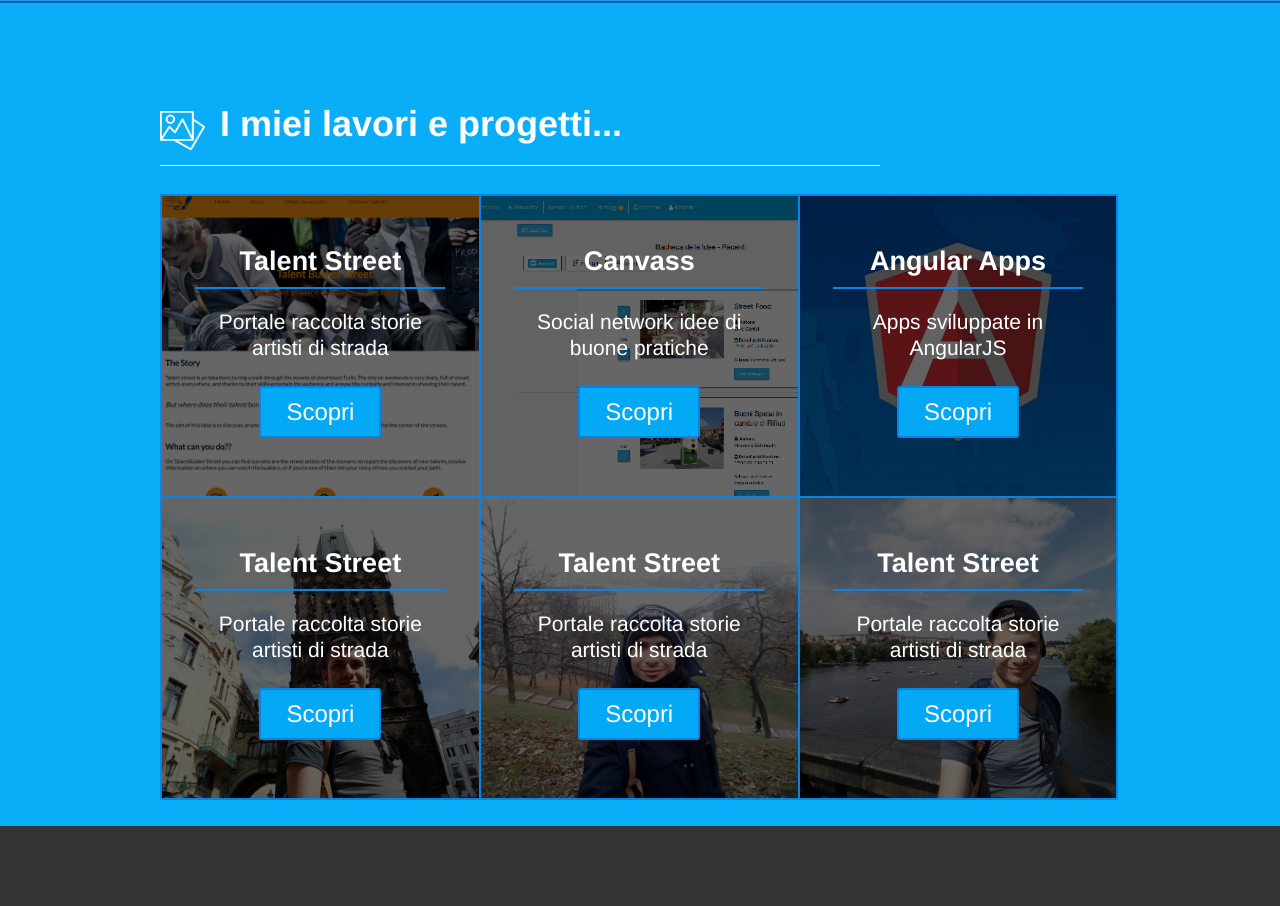
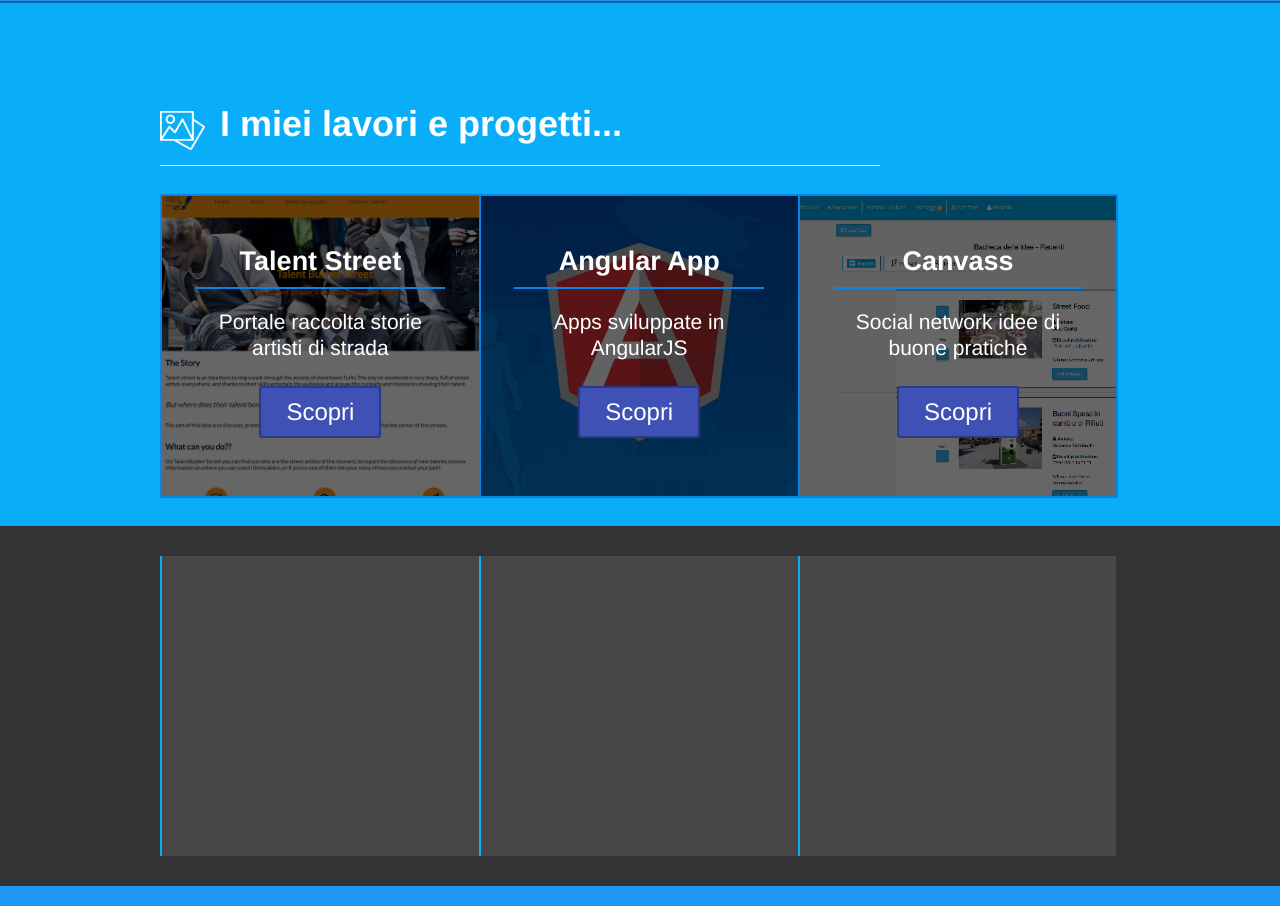
Before and after one commit to RiccardoSchifaudo94/schiri_site, a PHP site: page / in a window 1280 px wide. Shown: the part 3843-4749 px from the top of the page. Run offline with PHP 8.4, Linux system fonts and the light colour scheme.

Commit message:
link portfolio e abbozzo footer

```diff
--- a/css/style.css
+++ b/css/style.css
@@ -169,8 +169,9 @@ body {
 .schiri_footer{
 	background-color: #323334;
 	color:#fff;
-	height: 80px;
+	padding:30px 0px;
 	width:100%;
+	min-height:300px;
 }
 .schiri_navigation{
 	float:right;
@@ -399,3 +400,10 @@ body {
     background-color: rgba(63, 81, 181,0.7);
     transition: 0.4s;
 }
+.schiri_footer_block_left, .schiri_footer_block_right, .schiri_footer_block_center{
+	width:33%;
+	float:left;
+	height: 300px;
+    background-color: #474747;
+    border-left: 2px solid #09adf8;
+}
--- a/index.html
+++ b/index.html
@@ -34,8 +34,8 @@
 						<li><a href="#skills"><img src="img/skills.png"><div id="skills">Competenze</div></a></li>
 						<li><a href="#cv"><img src="img/cv.png"><div id="skills">CV</div></a></li>
 						<li><a href="#interests"><img src="img/arte.png"><div id="interests">Interessi</div></a></li>
-						<li><a href="#"><img src="img/home.png"><div id="portfolio">Portfolio</div></a></li>
-						<li><a href="#"><img src="img/home.png"><div id="contacts">Contatti</div></a></li>
+						<li><a href="#portfolio"><img src="img/home.png"><div id="portfolio">Portfolio</div></a></li>
+						<li><a href="#contact"><img src="img/home.png"><div id="contacts">Contatti</div></a></li>
 					</ul>
 				</div>
 			</div>
@@ -180,7 +180,7 @@
 				</div>
 			</div>
 		</div>
-		<a name="interests"></a>
+		<a name="portfolio"></a>
 		<div class="schiri_content schiri_portfolio">
 			<div class="schiri_container">
 				<h1><img src="img/portfolio.png" class="schiri_img_responsive">I miei lavori e progetti...</h1>
@@ -190,27 +190,39 @@
 						<div class="schiri_portfolio_blocco_mask">
 							<h2>Talent Street</h2>
 							<p>Portale raccolta storie artisti di strada</p>
-							<button class="schiri_btn">Scopri</button>
+							<a href="https://www.talentstreet.altervista.org">
+								<button class="schiri_btn schiri_btn_reverse"  target="_blank">		Scopri
+								</button>
+							</a>
+						</div>
+					</div>
+					<div class="schiri_portfolio_blocco" style="background-image: url(img/portfolio/angular.jpg);">
+						<div class="schiri_portfolio_blocco_mask">
+							<h2>Angular App</h2>
+							<p>Apps sviluppate in AngularJS</p>
+								<a href="portfolio/angularjs_app/todo-app/" target="_blank">
+									<button class="schiri_btn schiri_btn_reverse">
+										Scopri
+									</button>
+								</a>
+							</a>
 						</div>
 					</div>
 					<div class="schiri_portfolio_blocco" style="background-image: url(img/portfolio/canvass.png);">
 						<div class="schiri_portfolio_blocco_mask">
 							<h2>Canvass</h2>
 							<p>Social network idee di buone pratiche</p>
-							<button class="schiri_btn">Scopri</button>
-						</div>
-					</div>
-					<div class="schiri_portfolio_blocco" style="background-image: url(img/portfolio/angular.jpg);">
-						<div class="schiri_portfolio_blocco_mask">
-							<h2>Angular Apps</h2>
-							<p>Apps sviluppate in AngularJS</p>
-							<button class="schiri_btn">Scopri</button>
+							<a href="https://www.canvass.altervista.org" target="_blank">
+								<button class="schiri_btn schiri_btn_reverse">
+									Scopri
+								</button>
+							</a>
 						</div>
 					</div>
 				</div>
 				<!-- / grid portfolio -->
 				<!-- grid portfolio -->
-				<div class="schiri_portfolio_container">
+				<!--<div class="schiri_portfolio_container">
 					<div class="schiri_portfolio_blocco" style="background-image: url(img/riccardo2.jpg);">
 						<div class="schiri_portfolio_blocco_mask">
 							<h2>Talent Street</h2>
@@ -232,13 +244,22 @@
 							<button class="schiri_btn">Scopri</button>
 						</div>
 					</div>
-				</div>
+				</div>-->
 				<!-- / grid portfolio -->
 			</div>
 		</div>
+		<a name="contact"></a>
 		<div class="schiri_footer">
 			<div class="schiri_container">
+				<div class="schiri_footer_block_left">
 
+				</div>
+				<div class="schiri_footer_block_center">
+
+				</div>
+				<div class="schiri_footer_block_right">
+
+				</div>
 			</div>
 		</div>
 	</body>
```
